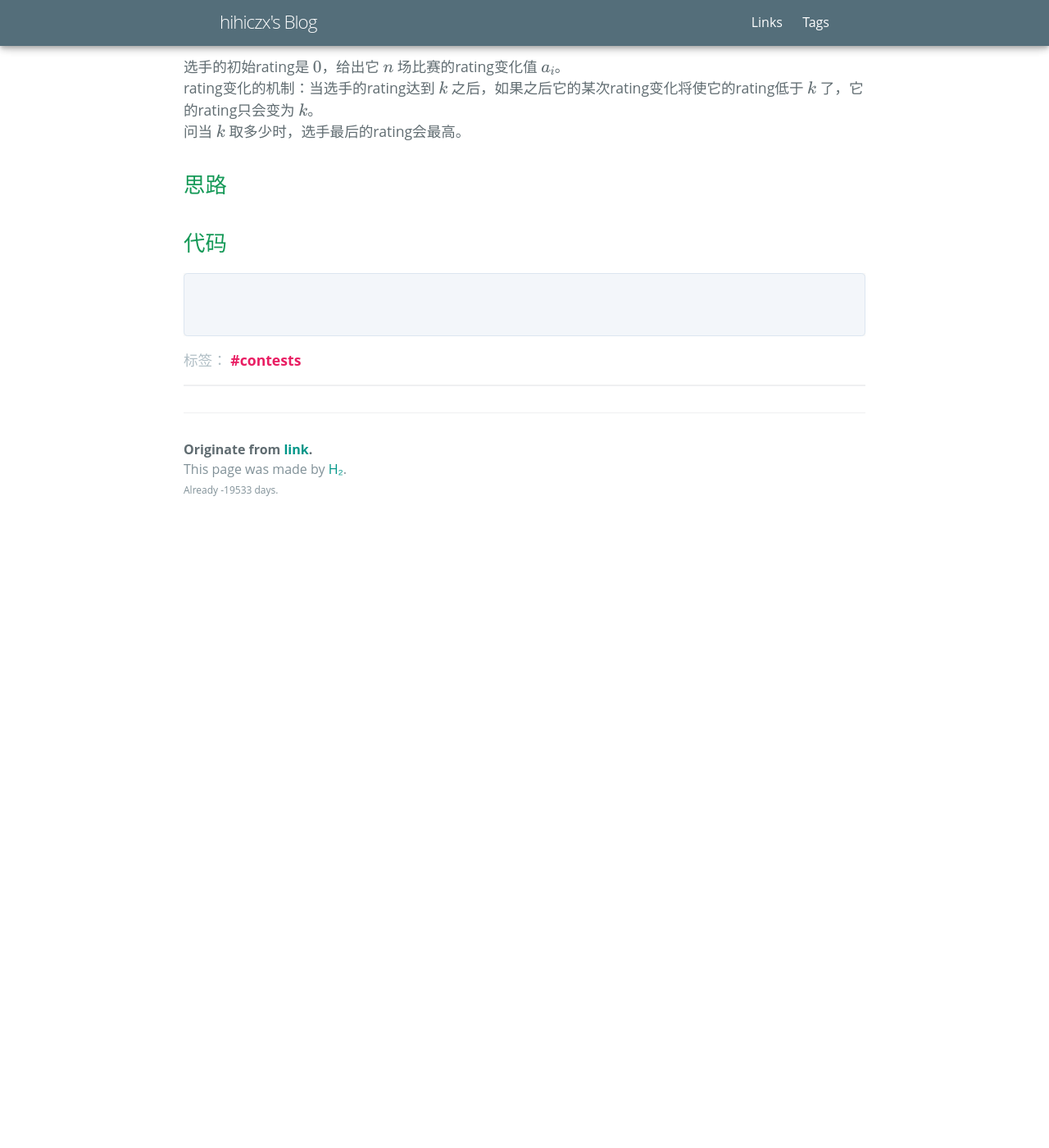
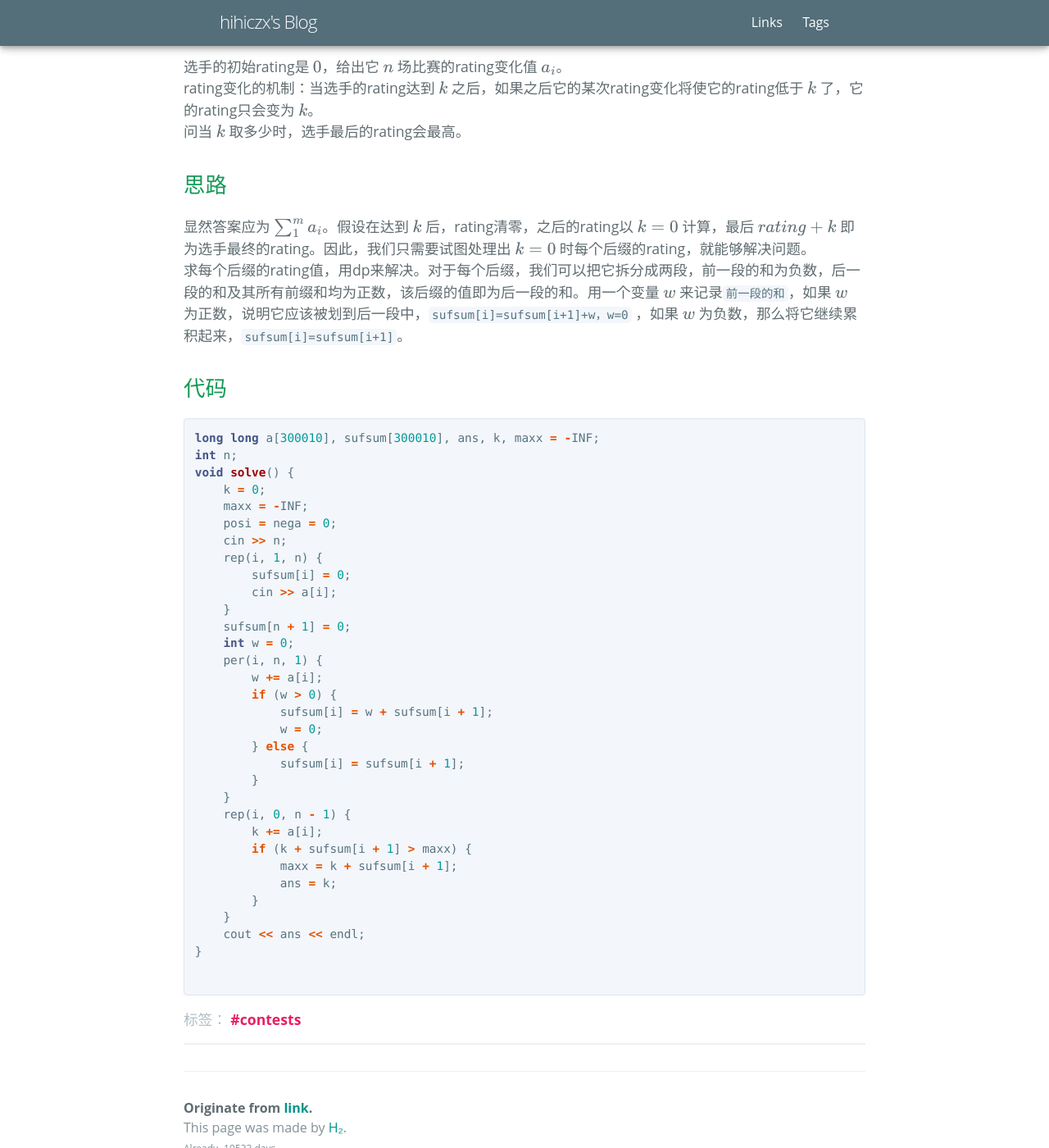
Before and after one commit to BuaaCzx/BuaaCzx.github.io, a Jekyll site: the page built from _posts/2023-6-30-Educational Codeforces Round 151 (Rated for Div. 2).md, in a window 1280 px wide and 1400 px high, scrolled down 3859 px. Shown: the whole window at 82% size. Built offline with Jekyll 4.4.1, drawn with Linux system fonts in a browser that asks for light colours; some web fonts are replaced; formulas are drawn with MathJax 3; before the commit the page ends 4515 px from its top, so only the background shows below that.

Commit message:
Add files via upload

````diff
--- a/_posts/2023-6-30-Educational Codeforces Round 151 (Rated for Div. 2).md
+++ b/_posts/2023-6-30-Educational Codeforces Round 151 (Rated for Div. 2).md
@@ -113,7 +113,39 @@ void solve() {
 rating变化的机制：当选手的rating达到 $k$ 之后，如果之后它的某次rating变化将使它的rating低于 $k$ 了，它的rating只会变为 $k$。
 问当 $k$ 取多少时，选手最后的rating会最高。
 ## 思路
+显然答案应为 $\sum_{1}^{m} a_i$。假设在达到 $k$ 后，rating清零，之后的rating以 $k=0$ 计算，最后 ${rating} + k$ 即为选手最终的rating。因此，我们只需要试图处理出 $k=0$ 时每个后缀的rating，就能够解决问题。
+求每个后缀的rating值，用dp来解决。对于每个后缀，我们可以把它拆分成两段，前一段的和为负数，后一段的和及其所有前缀和均为正数，该后缀的值即为后一段的和。用一个变量 $w$ 来记录``前一段的和``，如果 $w$ 为正数，说明它应该被划到后一段中，``sufsum[i]=sufsum[i+1]+w，w=0`` ，如果 $w$ 为负数，那么将它继续累积起来，``sufsum[i]=sufsum[i+1]``。
 ## 代码
 ```cpp
-
+long long a[300010], sufsum[300010], ans, k, maxx = -INF;
+int n;
+void solve() {
+    k = 0;
+    maxx = -INF;
+    posi = nega = 0;
+    cin >> n;
+    rep(i, 1, n) {
+        sufsum[i] = 0;
+        cin >> a[i];
+    }
+    sufsum[n + 1] = 0;
+    int w = 0;
+    per(i, n, 1) {
+        w += a[i];
+        if (w > 0) {
+            sufsum[i] = w + sufsum[i + 1];
+            w = 0;
+        } else {
+            sufsum[i] = sufsum[i + 1];
+        }
+    }
+    rep(i, 0, n - 1) {
+        k += a[i];
+        if (k + sufsum[i + 1] > maxx) {
+            maxx = k + sufsum[i + 1];
+            ans = k;
+        }
+    }
+    cout << ans << endl;
+}
 ```
````
